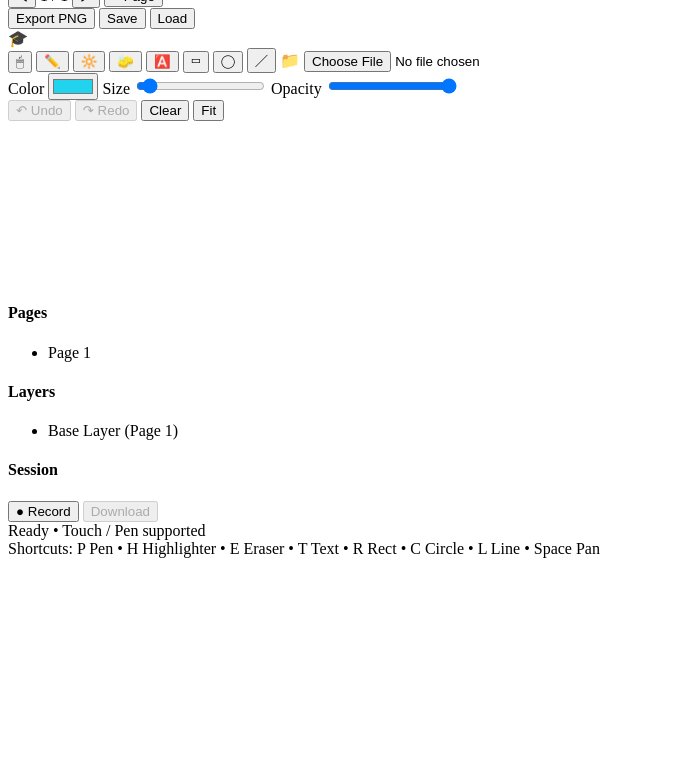
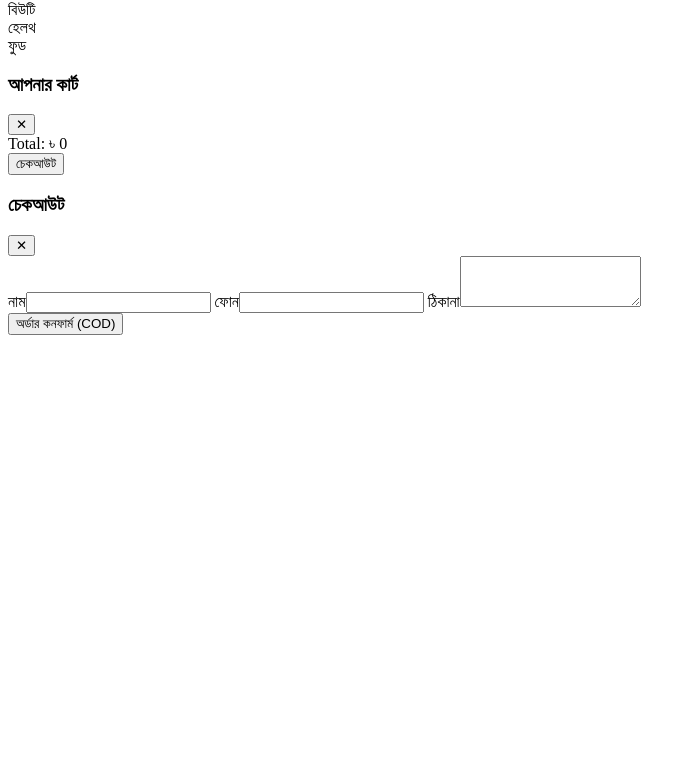
Before and after one commit to talha388204/E-Commerce-demo-by-talha, a plain HTML site: page index.html in a window 1280 px wide. Shown: the part 43-800 px from the top of the page, without its empty margins (0-697 px from the left). Drawn offline with Linux system fonts and the light colour scheme.

Commit message:
Update index.html

```diff
--- a/index.html
+++ b/index.html
@@ -1,103 +1,73 @@
 <!doctype html>
-<html lang="bn">
-<head>
-  <meta charset="utf-8" />
-  <meta name="viewport" content="width=device-width,initial-scale=1" />
-  <title>SmartBoard — MVP (Glassy Dark)</title>
-  <link rel="stylesheet" href="styles.css" />
-  <link rel="manifest" href="manifest.webmanifest">
-  <meta name="theme-color" content="#07121A">
-</head>
-<body>
-  <div id="app">
-    <!-- Topbar -->
-    <header class="topbar glass">
-      <div class="left">
-        <img src="icons/icon-192.png" alt="logo" class="logo">
-        <input id="boardTitle" class="board-title" value="Classroom SmartBoard" />
-      </div>
-      <div class="center">
-        <button id="prevPage" class="icon">◀</button>
-        <span id="pageIndicator">1 / 1</span>
-        <button id="nextPage" class="icon">▶</button>
-        <button id="addPage" class="icon">+ Page</button>
-      </div>
-      <div class="right">
-        <button id="exportBtn" class="glass-btn">Export PNG</button>
-        <button id="saveLocal" class="glass-btn">Save</button>
-        <button id="loadLocal" class="glass-btn">Load</button>
-        <div class="avatar">🎓</div>
-      </div>
-    </header>
 
-    <!-- Main area -->
-    <main class="main">
-      <!-- Left Tools -->
-      <aside class="tools glass" id="tools">
-        <button class="tool active" data-tool="select" title="Select (V)">🖱</button>
-        <button class="tool" data-tool="pen" title="Pen (P)">✏️</button>
-        <button class="tool" data-tool="high" title="Highlighter (H)">🔆</button>
-        <button class="tool" data-tool="eraser" title="Eraser (E)">🧽</button>
-        <button class="tool" data-tool="text" title="Text (T)">🅰️</button>
-        <button class="tool" data-tool="rect" title="Rectangle (R)">▭</button>
-        <button class="tool" data-tool="circle" title="Circle (C)">◯</button>
-        <button class="tool" data-tool="line" title="Line (L)">／</button>
-        <label class="tool file" title="Upload Image">
-          📁
-          <input id="imgInput" type="file" accept="image/*" />
-        </label>
 
-        <div class="spacer"></div>
+<section class="categories">
+<div class="cat glass" data-cat="all">সবকিছু</div>
+<div class="cat glass" data-cat="grocery">গ্রোসারি</div>
+<div class="cat glass" data-cat="beauty">বিউটি</div>
+<div class="cat glass" data-cat="health">হেলথ</div>
+<div class="cat glass" data-cat="food">ফুড</div>
+</section>
 
-        <div class="tool-controls">
-          <label>Color
-            <input id="color" type="color" value="#22d3ee" />
-          </label>
-          <label>Size
-            <input id="size" type="range" min="1" max="60" value="4" />
-          </label>
-          <label>Opacity
-            <input id="opacity" type="range" min="0.1" max="1" step="0.05" value="1" />
-          </label>
-        </div>
 
-        <div class="bottom">
-          <button id="undo" class="glass-btn">↶ Undo</button>
-          <button id="redo" class="glass-btn">↷ Redo</button>
-          <button id="clearPage" class="glass-btn">Clear</button>
-          <button id="fitBtn" class="glass-btn">Fit</button>
-        </div>
-      </aside>
+<section id="productGrid" class="product-grid">
+<!-- প্রোডাক্ট কার্ডগুলো JS দিয়ে ভরা হবে -->
+</section>
+</main>
 
-      <!-- Canvas wrapper (supports pan/zoom) -->
-      <section class="board-wrap">
-        <div id="canvasContainer" class="canvas-container">
-          <canvas id="boardCanvas"></canvas>
-        </div>
-      </section>
 
-      <!-- Right sidebar -->
-      <aside class="rightbar glass">
-        <h4>Pages</h4>
-        <ul id="pagesList" class="pages-list"></ul>
+<!-- CART MODAL -->
+<div id="cartModal" class="modal">
+<div class="modal-content glass">
+<header class="modal-header">
+<h3>আপনার কার্ট</h3>
+<button id="closeCart" class="icon-btn">✕</button>
+</header>
+<div id="cartItems" class="cart-items"></div>
+<div class="cart-footer">
+<div class="total">Total: ৳ <span id="cartTotal">0</span></div>
+<button id="checkoutBtn" class="btn primary">চেকআউট</button>
+</div>
+</div>
+</div>
 
-        <h4>Layers</h4>
-        <ul id="layersList" class="layers-list"></ul>
 
-        <h4>Session</h4>
-        <div class="session-controls">
-          <button id="recordBtn" class="glass-btn">● Record</button>
-          <button id="downloadRecording" class="glass-btn" disabled>Download</button>
-        </div>
-      </aside>
-    </main>
+<!-- CHECKOUT MODAL -->
+<div id="checkoutModal" class="modal">
+<div class="modal-content glass">
+<header class="modal-header">
+<h3>চেকআউট</h3>
+<button id="closeCheckout" class="icon-btn">✕</button>
+</header>
+<form id="checkoutForm" class="checkout-form">
+<label>নাম<input name="name" required></label>
+<label>ফোন<input name="phone" required></label>
+<label>ঠিকানা<textarea name="address" rows="3" required></textarea></label>
+<div class="form-actions">
+<button type="submit" class="btn primary">অর্ডার কনফার্ম (COD)</button>
+</div>
+</form>
+</div>
+</div>
 
-    <footer class="statusbar glass">
-      <div id="status">Ready • Touch / Pen supported</div>
-      <div class="help">Shortcuts: P Pen • H Highlighter • E Eraser • T Text • R Rect • C Circle • L Line • Space Pan</div>
-    </footer>
-  </div>
 
-  <script src="app.js" type="module"></script>
+<template id="productCardTpl">
+<div class="card product-card glass">
+<img class="prod-img" src="" alt="">
+<div class="prod-info">
+<h4 class="prod-name"></h4>
+<div class="price-row">
+<div class="price">৳ <span class="current"></span></div>
+<div class="old-price">৳ <span class="old"></span></div>
+</div>
+<div class="card-actions">
+<button class="btn addCart">Add</button>
+</div>
+</div>
+</div>
+</template>
+
+
+<script src="app.js"></script>
 </body>
 </html>
```
